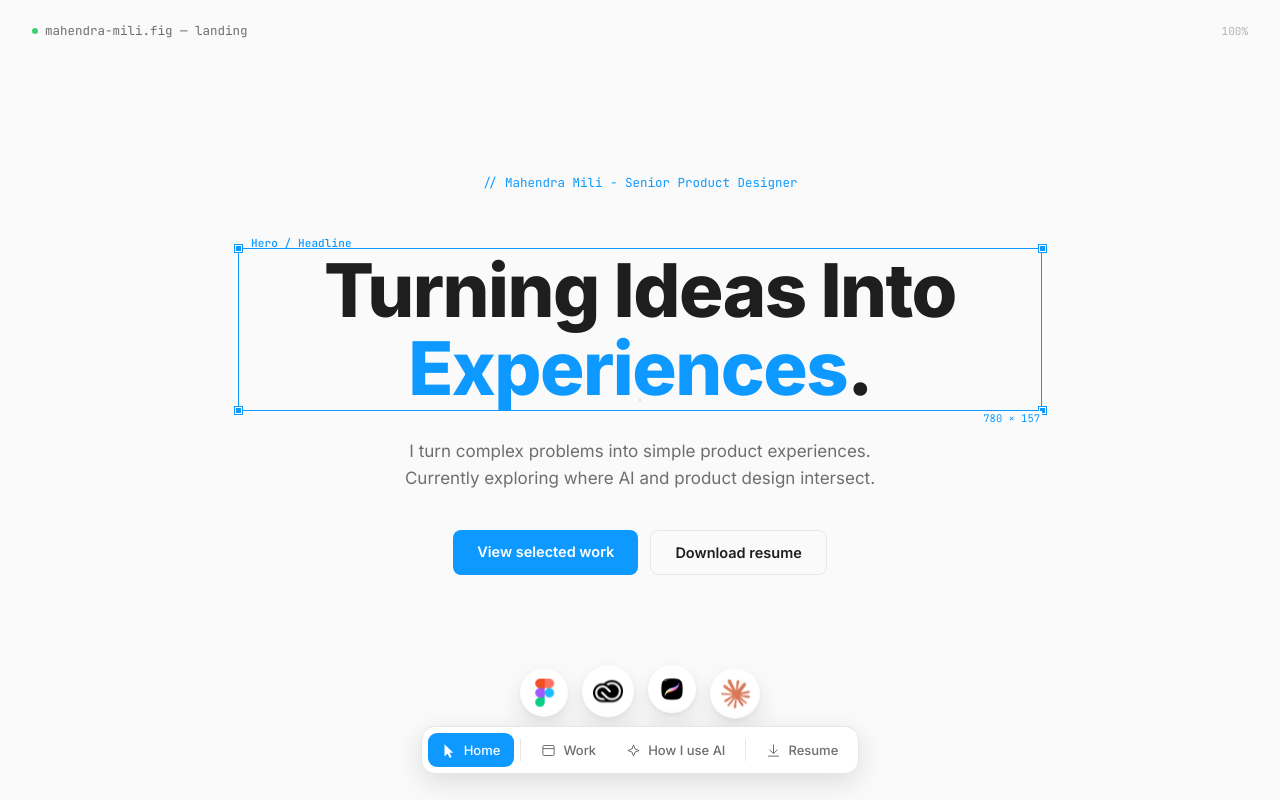
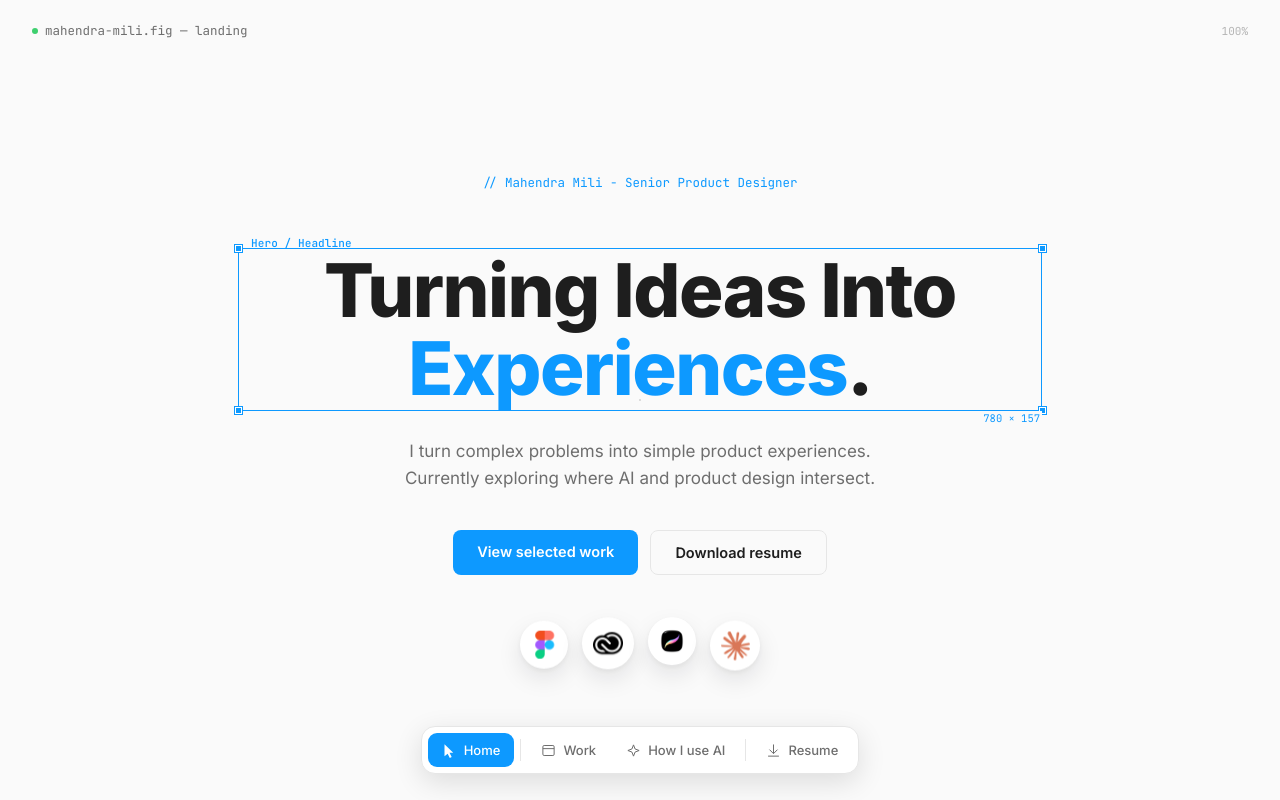
Before and after one commit to leesoosun/Figma_Style_Portfolio, a React (Vite) app: page / in a window 1280 px wide. Shown: the top 800 px of the page. Built offline with nearby package versions, Linux system fonts and the light colour scheme.

Commit message:
Move the floating tool badges closer to the hero CTAs on desktop

```diff
--- a/src/styles/home.css
+++ b/src/styles/home.css
@@ -23,7 +23,7 @@
    — pure empty space at every viewport width, so this can never collide
    with the title, sub-line, or CTAs and needs no layout changes of its own. */
 .floating-tools{
-  position:absolute; left:0; right:0; bottom:16px;
+  position:absolute; left:0; right:0; bottom:64px;
   display:flex; justify-content:center;
   pointer-events:none; z-index:0;
 }
@@ -187,6 +187,7 @@
 
 @media (max-width:760px){
   .hero{ padding-top:70px; padding-bottom:100px; }
+  .floating-tools{ bottom:16px; }
   .brands-track, .brands-group{ gap:40px; }
   .work-row{ grid-template-columns:1fr; }
   .work-row .thumb, .work-row:nth-child(even) .thumb{ order:1 !important; }
```
